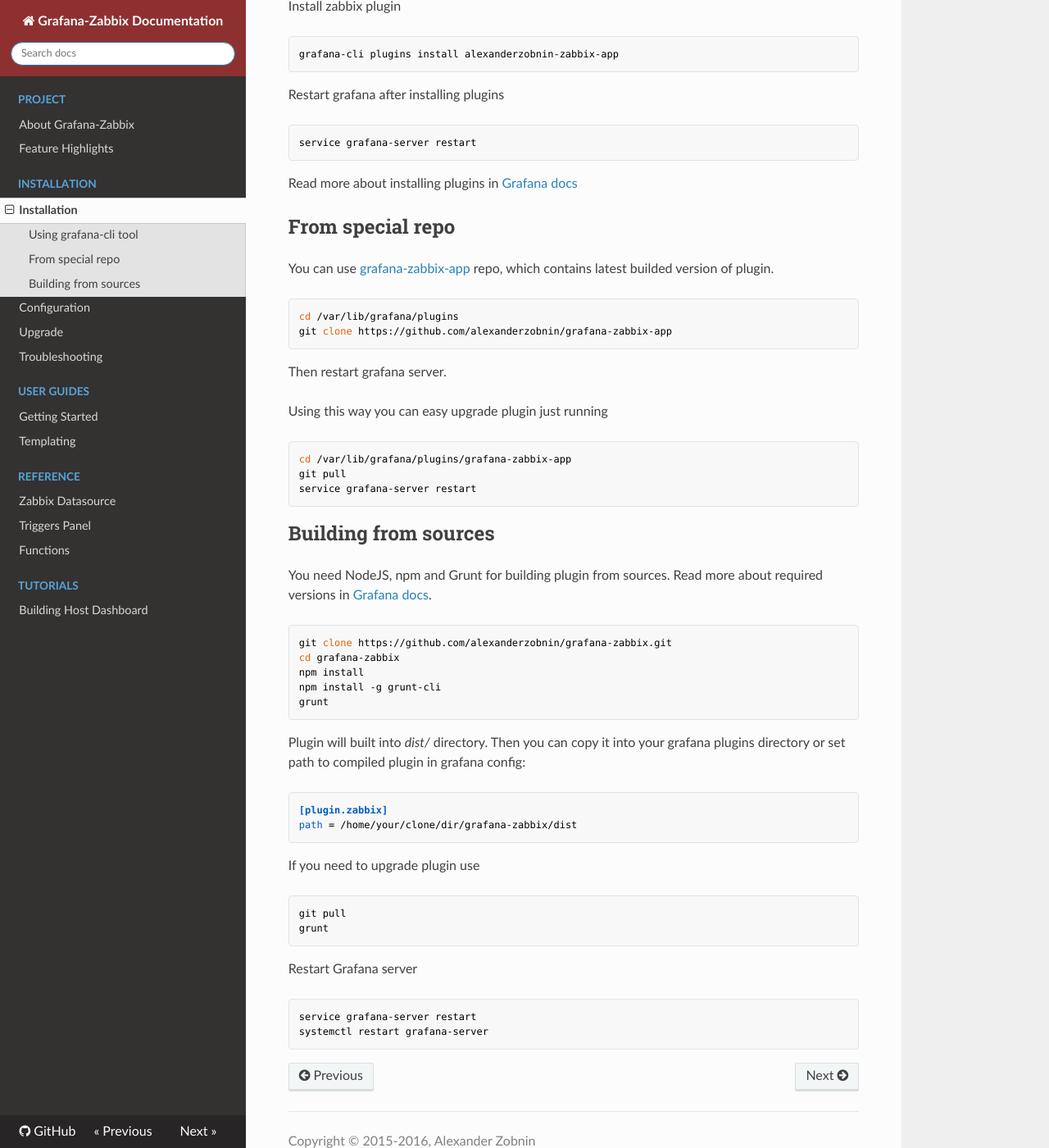
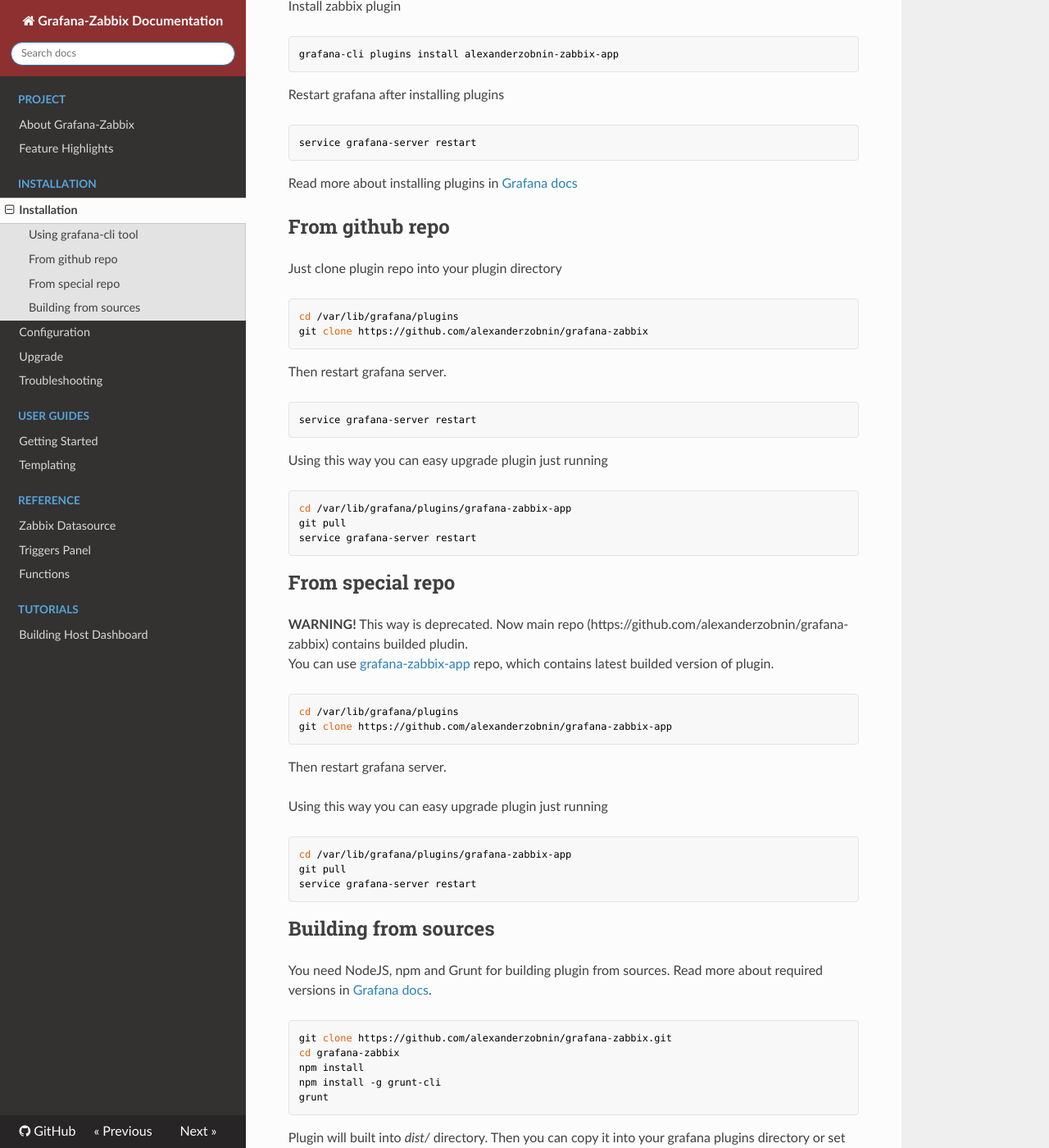
Before and after one commit to grafana/grafana-zabbix, an MkDocs documentation site: the page built from docs/sources/installation/index.md, in a window 1280 px wide and 1400 px high, scrolled down 328 px. Shown: the whole window at 82% size. Built offline with MkDocs 1.6.1, drawn with Linux system fonts in a browser that asks for light colours; nearby versions of some CDN libraries; old or Windows-style settings are respelled for this version of MkDocs; some of the changed text lies outside the part shown.

Commit message:
Update docs (deprecate special repo with builded plugin).

````diff
--- a/docs/sources/installation/index.md
+++ b/docs/sources/installation/index.md
@@ -23,7 +23,27 @@
 
 Read more about installing plugins in [Grafana docs](http://docs.grafana.org/plugins/installation/)
 
+## From github repo
+Just clone plugin repo into your plugin directory
+```sh
+cd /var/lib/grafana/plugins
+git clone https://github.com/alexanderzobnin/grafana-zabbix
+```
+
+Then restart grafana server.
+```sh
+service grafana-server restart
+```
+
+Using this way you can easy upgrade plugin just running
+```sh
+cd /var/lib/grafana/plugins/grafana-zabbix-app
+git pull
+service grafana-server restart
+```
+
 ## From special repo
+**WARNING!** This way is deprecated. Now main repo (https://github.com/alexanderzobnin/grafana-zabbix) contains builded pludin.
 You can use [grafana-zabbix-app](https://github.com/alexanderzobnin/grafana-zabbix-app) repo,
 which contains latest builded version of plugin.
 
@@ -72,5 +92,4 @@
 
 ```sh
 service grafana-server restart
-systemctl restart grafana-server
 ```
````
